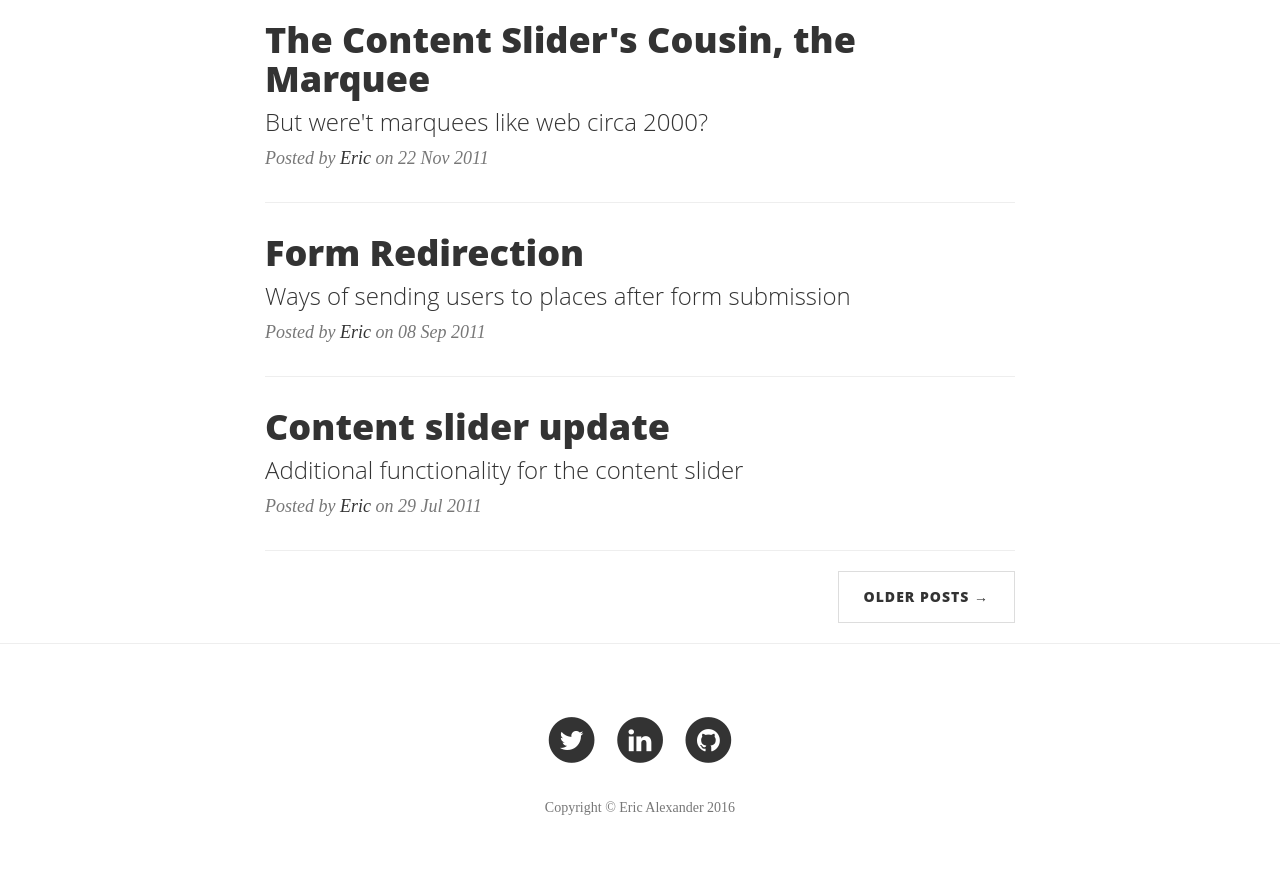
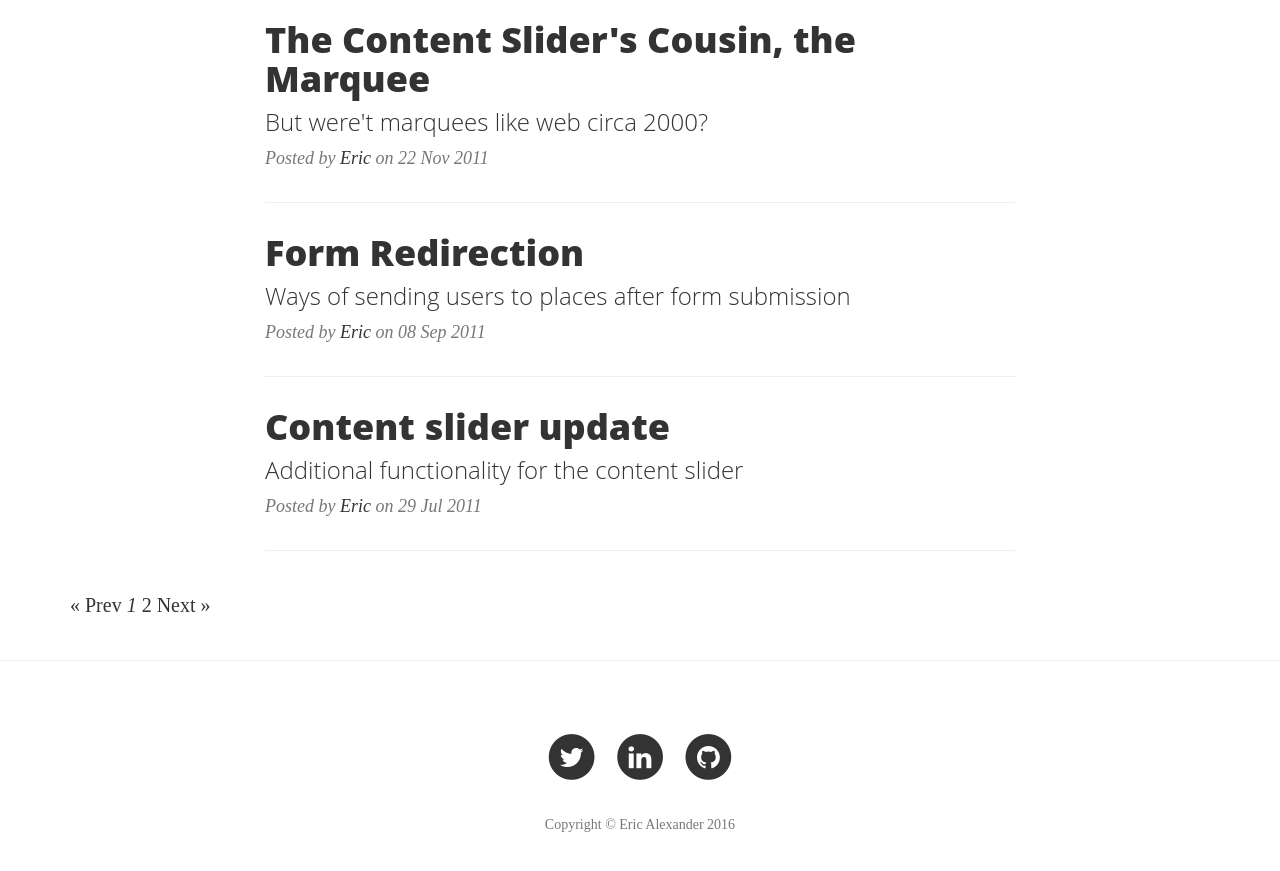
Before and after one commit to ejaya2/ejaya2.github.io, a Jekyll site: the page built from index.html, in a window 1280 px wide and 900 px high, scrolled down 2495 px. Shown: the top 871 px of the window. Built offline with Jekyll 4.4.1, drawn with Linux system fonts in a browser that asks for light colours; the list of posts is cut into pages by our own code.

Commit message:
paging tweak

```diff
--- a/_config.yml
+++ b/_config.yml
@@ -1,6 +1,8 @@
 name: Eric Alexander
 markdown: kramdown
 permalink: /blog/:year/:month/:day/:title
-exclude: []
+exclude: ['README.md','_drafts']
+paginate: 7
 gems:
   - jekyll-sitemap
+  - jekyll-paginate
--- a/_layouts/default.html
+++ b/_layouts/default.html
@@ -28,13 +28,38 @@
 						<hr>
 						{% endfor %}
 						<!-- Pager -->
-						<ul class="pager">
+						<!--<ul class="pager">
 							<li class="next">
 								<a href="#">Older Posts &rarr;</a>
 							</li>
-						</ul>
+						</ul> -->
 					</div>
 				</div>
+				{% if paginator.total_pages > 1 %}
+				<div class="pagination">
+				{% if paginator.previous_page %}
+					<a href="{{ paginator.previous_page_path | prepend: site.baseurl | replace: '//', '/' }}">&laquo; Prev</a>
+				{% else %}
+					<span>&laquo; Prev</span>
+				{% endif %}
+
+				{% for page in (1..paginator.total_pages) %}
+					{% if page == paginator.page %}
+					<em>{{ page }}</em>
+					{% elsif page == 1 %}
+					<a href="{{ paginator.previous_page_path | prepend: site.baseurl | replace: '//', '/' }}">{{ page }}</a>
+					{% else %}
+					<a href="{{ site.paginate_path | prepend: site.baseurl | replace: '//', '/' | replace: ':num', page }}">{{ page }}</a>
+					{% endif %}
+				{% endfor %}
+
+				{% if paginator.next_page %}
+					<a href="{{ paginator.next_page_path | prepend: site.baseurl | replace: '//', '/' }}">Next &raquo;</a>
+				{% else %}
+					<span>Next &raquo;</span>
+				{% endif %}
+				</div>
+				{% endif %}
 			</div>
 
 			<hr>
```
